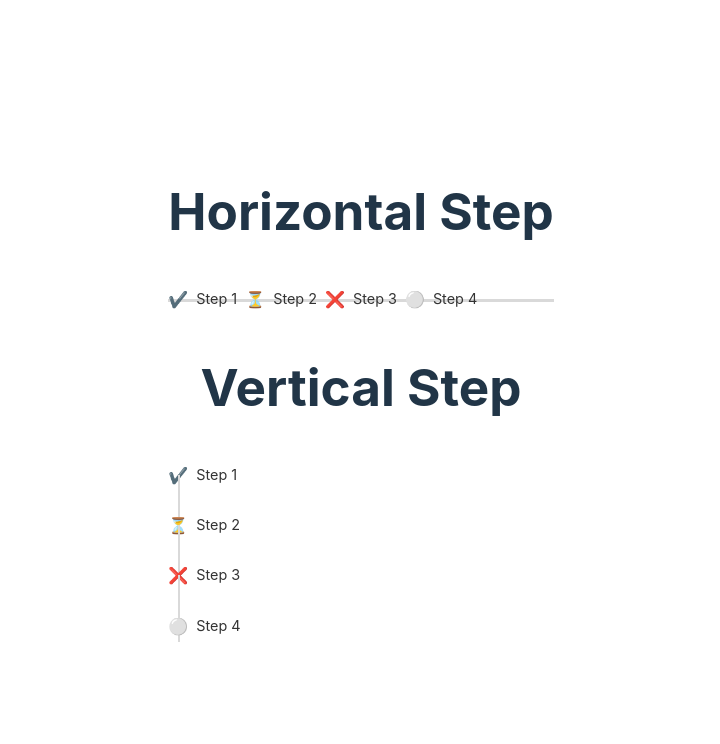
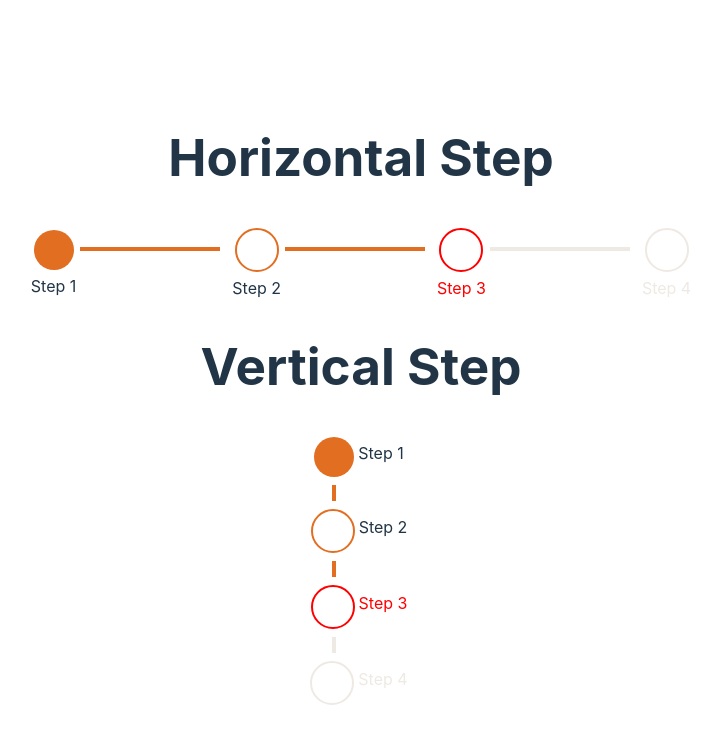
Before and after one commit to repositoryGamesUNAL/repositorioJuegos, a React (Vite) app in the folder games-repository-frontend/: page / in a window 1280 px wide. Shown: the top 744 px of the page, without its empty margins (279-999 px from the left). Built offline with nearby package versions, Linux system fonts and the light colour scheme.

Commit message:
feat- primera versión de botones
Falta los iconos y ya estaría lista la molécula

```diff
--- a/games-repository-frontend/src/Components/molecules/steps/steps.module.scss
+++ b/games-repository-frontend/src/Components/molecules/steps/steps.module.scss
@@ -1,91 +1,114 @@
-.step {
-  display: flex;
-  flex-direction: column;
-  position: relative; /* Necesario para posicionar pseudo-elementos */
+@import "../../../styles/colors.scss";//importación de la paleta de colores definida
 
-  &.horizontal {
+
+
+
+
+%step-comon {
+
+display: flex;
+
+}
+.step{
+  @extend %step-comon;
+
+  &--horizontal{
+
     flex-direction: row;
-    align-items: center;
+    gap: 8px
+  };
+  &--vertical{
+    flex-direction: column;
+  };
+  .content{
 
-    // Barra horizontal que conecta los pasos
-    &::before {
-      content: "";
-      position: absolute;
-      top: 50%; /* Centrado vertical */
-      left: 0;
-      width: 100%;
-      height: 3px; /* Grosor de la barra */
-      background-color: #d9d9d9; /* Color de la barra */
-      z-index: -1; /* Colocar detrás de los pasos */
+    &--vertical{
+      display: flex;
+      flex-direction: row;
+      align-items: center;
+
+    };
+    &--horizontal{
+      display: flex;
+      flex-direction: column;
+      align-items: center;
+
     }
 
-    // Ajustar cada paso
-    .stepItem {
-      position: relative; /* Necesario para poner los íconos sobre la barra */
-      z-index: 1; /* Asegurarse de que los pasos estén delante de la barra */
-    }
 
-    // Eliminar el último separador horizontal
-    .stepItem:last-child::after {
-      display: none;
-    }
   }
 
-  &.vertical {
-    flex-direction: column;
-    align-items: flex-start;
 
-    .stepItem {
-      position: relative;
-    }
 
-    // Barra vertical que conecta los pasos
-    .stepItem::after {
-      content: "";
-      position: absolute;
-      top: 50%; /* Empieza desde el medio del ítem */
-      left: 10px; /* Alineado con los íconos */
-      width: 2px; /* Grosor de la barra */
-      height: calc(100% + 16px); /* Largo de la barra */
-      background-color: #d9d9d9; /* Color de la barra */
-      z-index: 0;
-    }
+}
+.circle{
+  width: 40px;         /* Ancho del círculo */
+  height: 40px;        /* Alto del círculo */
+  background-color: $orange; /* Color de fondo del círculo */
+  border-radius: 50%;
 
-    // Eliminar la barra del último paso
-    .stepItem:last-child::after {
-      display: none;
-    }
+  margin-top: 8px;
+  &--finished{
+    background-color: $orange;
+
   }
-}
+  &--process{
 
-.stepItem {
-  display: flex;
-  align-items: center;
-  gap: 8px;
+    border: 2px solid $orange;
 
-  &.finished .icon {
-    color: #f58c25;
+    background-color: white;
+    border-color: $orange;
+  }
+  &--error{
+    border: 2px solid red;
+    background-color: white;
+
+  }
+  &--waiting{
+    border: 2px solid $spacer-light;
+    background-color: white;
+
   }
 
-  &.process .icon {
-    color: #f58c25;
+}
+.label{
+  margin: 4px;
+
+  &--error{
+    color: red;
+
+  }
+  &--waiting{
+    color: $spacer-light;
+
   }
 
-  &.error .icon {
-    color: #ff4d4f;
+}
+.bar{
+
+
+  &--horizontal{
+    width: 140px;
+  height: 4px;
+  background-color: $orange;
+  position: relative;
+  top: -15%;
+
+  }
+  &--vertical{
+    width: 4px;
+    height: 16px;
+    background-color: $orange;
+    position: relative;
+    top: -20%;
+    left: -4%;
+    margin-top: 8px;
+
+  }
+  &--disabled {
+    background-color:$spacer-light!important;
   }
 
-  &.waiting .icon {
-    color: #d9d9d9;
-  }
+
+
 }
-
-.icon {
-  font-size: 1.5rem;
-  margin-right: 8px;
-}
-
-.description {
-  font-size: 0.9rem;
-  color: #333;
-}
--- a/games-repository-frontend/src/Components/molecules/steps/steps.tsx
+++ b/games-repository-frontend/src/Components/molecules/steps/steps.tsx
@@ -1,34 +1,32 @@
 import React from "react";
-import styles from "./steps.module.scss";
+import styles from "./steps.module.scss"; // Asegúrate de que la ruta sea correcta
 import { StepProps } from "./steps.type";
 import { StepItem } from "./steps.type";
 
-
-
-
-
 const Step: React.FC<StepProps> = ({ steps, direction }) => {
     return (
-    <div className={`${styles.step} ${styles[direction]}`}>
-      {steps.map((step, index) => (
-        <div
-          key={index}
-          className={`${styles.stepItem} ${styles[step.status]}`}
-        >
-        <div className={styles.icons}>
-          <div className={`${styles.step} ${styles[direction]}`}>
-            {step.status === "finished" && <span>✔️</span>}
-            {step.status === "process" && <span>⏳</span>}
-            {step.status === "error" && <span>❌</span>}
-            {step.status === "waiting" && <span>⚪</span>}
+      <div className={`${ styles.step + " "+ styles[`step--${direction}`]}`}>
+        {steps.map((step: StepItem, index: number) => (
+          <div key={index} style={{
+              display: 'flex',
+              flexDirection: direction === "horizontal" ? "row" : "column",
+              justifyContent: 'center',
+              alignItems: 'center',
+              position: 'relative', // Asegúrate de que el contenedor sea relativo
+            }}>
+            <div className= {`${styles[`content--${direction}`]}`}>
+              <div className={`${ styles.circle + " "+ styles[`circle--${step.status}`]}`}></div>
+              <p className={`${ styles.label + " "+ styles[`label--${step.status}`]}`}>{step.description}</p>
             </div>
-          </div>
-          <p className={styles.description}>{step.description}</p>
-          {index < steps.length - 1 && <div className={styles.separator}></div>}
+            {index < steps.length - 1 && ( // Añadir la barra solo si no es el último paso
+              <div className= {`${styles[`bar--${direction}`]} ${step.status === "error" || step.status === "waiting" ? styles["bar--disabled"] : ""}
+`}></div>
+            )}
           </div>
         ))}
       </div>
     );
   };
 
+
 export default Step;
```
Lines whose indentation alone changed are shown as unchanged.
